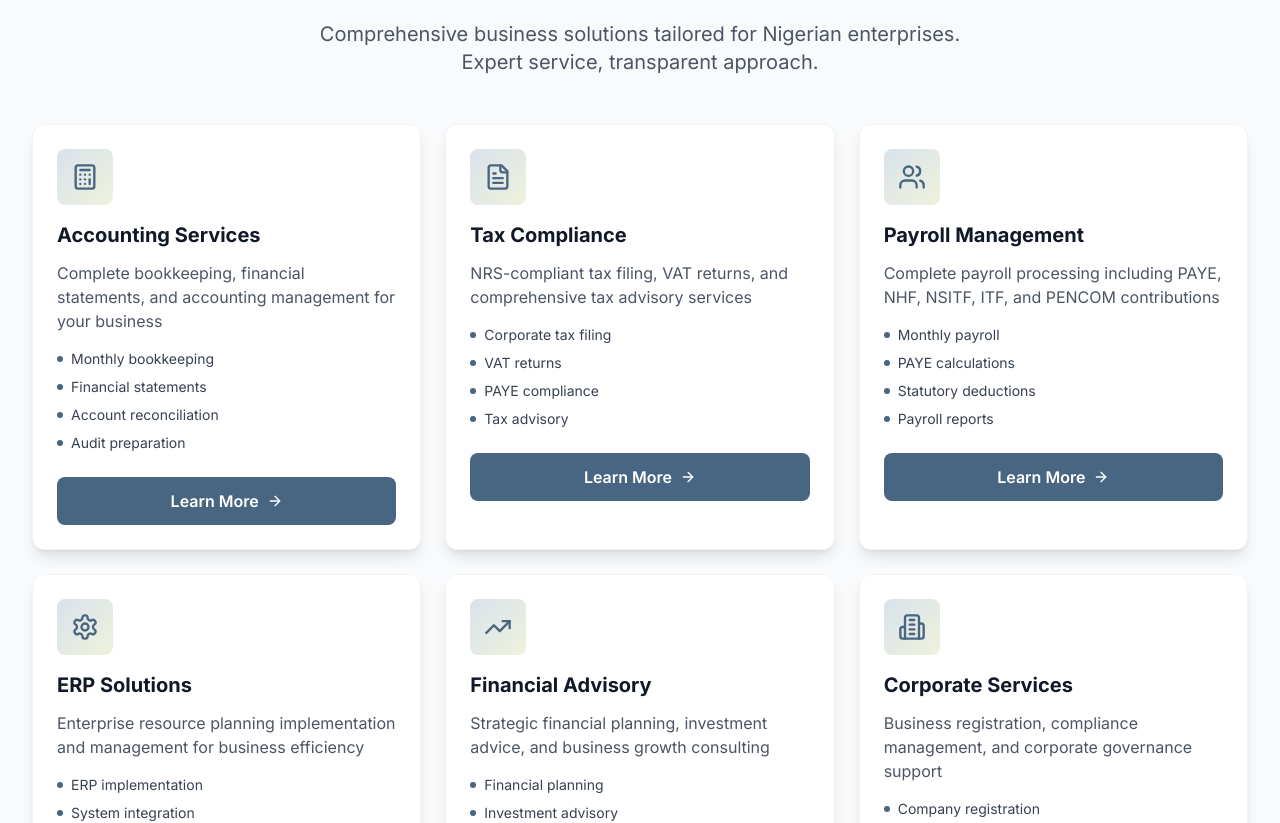
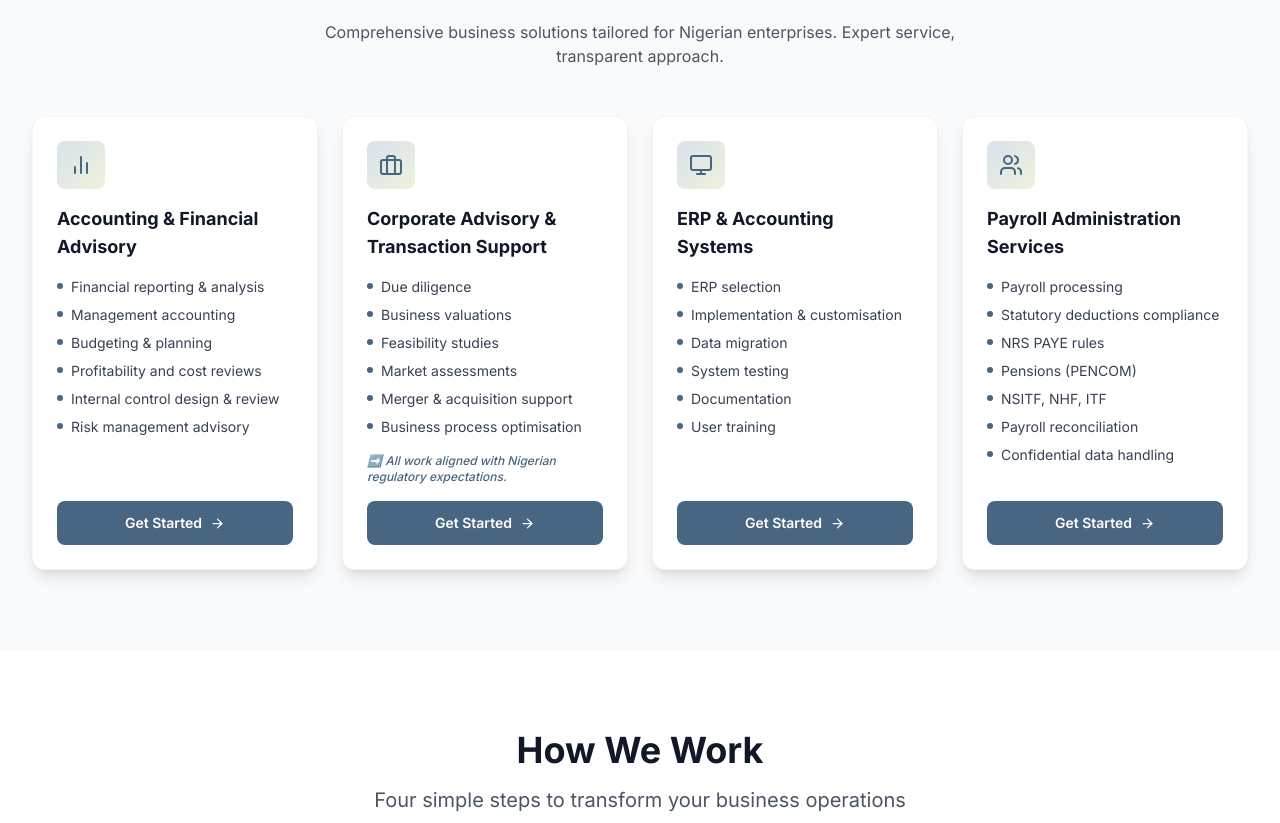
Before and after one commit to darlculus/poder-consulting-website, a Next.js app: page / in a window 1280 px wide. Shown: the part 1664-2487 px from the top of the page. Built offline with nearby package versions, Linux system fonts and the light colour scheme; a web font is replaced by a local one.

Commit message:
removed the why choose poder consulting section

```diff
--- a/src/app/page.tsx
+++ b/src/app/page.tsx
@@ -7,7 +7,6 @@ import AboutUs from '@/components/sections/AboutUs'
 import ServicesCarousel from '@/components/sections/ServicesCarousel'
 import HowItWorks from '@/components/sections/HowItWorks'
 import Values from '@/components/sections/Values'
-import Comparison from '@/components/sections/Comparison'
 import TargetUsers from '@/components/sections/TargetUsers'
 import FAQs from '@/components/sections/FAQs'
 import ContactForm from '@/components/sections/ContactForm'
@@ -27,7 +26,6 @@ export default function Home() {
         <ServicesCarousel />
         <HowItWorks />
         <Values />
-        <Comparison />
         <TargetUsers />
         <FAQs />
         <ContactForm />
--- a/src/components/sections/ServicesCarousel.tsx
+++ b/src/components/sections/ServicesCarousel.tsx
@@ -1,48 +1,67 @@
 'use client'
 
-import { motion } from 'framer-motion'
-import { Calculator, FileText, Users, Settings, TrendingUp, Building2, ArrowRight } from 'lucide-react'
-import Link from 'next/link'
+import { useState } from 'react'
+import { motion, AnimatePresence } from 'framer-motion'
+import { BarChart2, Briefcase, Monitor, Users, ArrowRight, ChevronLeft, ChevronRight } from 'lucide-react'
 
-export default function ServicesCarousel() {
 const services = [
   {
-      icon: Calculator,
-      title: 'Accounting Services',
-      description: 'Complete bookkeeping, financial statements, and accounting management for your business',
-      features: ['Monthly bookkeeping', 'Financial statements', 'Account reconciliation', 'Audit preparation'],
+    icon: BarChart2,
+    title: 'Accounting & Financial Advisory',
+    features: [
+      'Financial reporting & analysis',
+      'Management accounting',
+      'Budgeting & planning',
+      'Profitability and cost reviews',
+      'Internal control design & review',
+      'Risk management advisory',
+    ],
   },
   {
-      icon: FileText,
-      title: 'Tax Compliance',
-      description: 'NRS-compliant tax filing, VAT returns, and comprehensive tax advisory services',
-      features: ['Corporate tax filing', 'VAT returns', 'PAYE compliance', 'Tax advisory'],
+    icon: Briefcase,
+    title: 'Corporate Advisory & Transaction Support',
+    features: [
+      'Due diligence',
+      'Business valuations',
+      'Feasibility studies',
+      'Market assessments',
+      'Merger & acquisition support',
+      'Business process optimisation',
+    ],
+    note: 'All work aligned with Nigerian regulatory expectations.',
+  },
+  {
+    icon: Monitor,
+    title: 'ERP & Accounting Systems',
+    features: [
+      'ERP selection',
+      'Implementation & customisation',
+      'Data migration',
+      'System testing',
+      'Documentation',
+      'User training',
+    ],
   },
   {
     icon: Users,
-      title: 'Payroll Management',
-      description: 'Complete payroll processing including PAYE, NHF, NSITF, ITF, and PENCOM contributions',
-      features: ['Monthly payroll', 'PAYE calculations', 'Statutory deductions', 'Payroll reports'],
-    },
-    {
-      icon: Settings,
-      title: 'ERP Solutions',
-      description: 'Enterprise resource planning implementation and management for business efficiency',
-      features: ['ERP implementation', 'System integration', 'Process automation', 'Training & support'],
-    },
-    {
-      icon: TrendingUp,
-      title: 'Financial Advisory',
-      description: 'Strategic financial planning, investment advice, and business growth consulting',
-      features: ['Financial planning', 'Investment advisory', 'Cash flow management', 'Growth strategies'],
-    },
-    {
-      icon: Building2,
-      title: 'Corporate Services',
-      description: 'Business registration, compliance management, and corporate governance support',
-      features: ['Company registration', 'Compliance monitoring', 'Corporate governance', 'Legal documentation'],
+    title: 'Payroll Administration Services',
+    features: [
+      'Payroll processing',
+      'Statutory deductions compliance',
+      'NRS PAYE rules',
+      'Pensions (PENCOM)',
+      'NSITF, NHF, ITF',
+      'Payroll reconciliation',
+      'Confidential data handling',
+    ],
   },
 ]
+
+export default function ServicesCarousel() {
+  const [current, setCurrent] = useState(0)
+
+  const prev = () => setCurrent((c) => (c - 1 + services.length) % services.length)
+  const next = () => setCurrent((c) => (c + 1) % services.length)
 
   return (
     <section id="services" className="py-20 bg-gray-50">
@@ -55,48 +74,103 @@ export default function ServicesCarousel() {
           className="text-center mb-12"
         >
           <h2 className="text-4xl font-bold mb-4">Our Business Services</h2>
-          <p className="text-xl text-gray-600 max-w-2xl mx-auto">
+          <p className="text-gray-600 max-w-2xl mx-auto">
             Comprehensive business solutions tailored for Nigerian enterprises. Expert service, transparent approach.
           </p>
         </motion.div>
 
-        <div className="grid md:grid-cols-2 lg:grid-cols-3 gap-6">
+        {/* Desktop: 4 cards in a row */}
+        <div className="hidden lg:grid lg:grid-cols-4 gap-6">
           {services.map((service, index) => (
+            <ServiceCard key={index} service={service} index={index} />
+          ))}
+        </div>
+
+        {/* Mobile/Tablet: carousel */}
+        <div className="lg:hidden">
+          <div className="relative overflow-hidden">
+            <AnimatePresence mode="wait">
               <motion.div
-              key={index}
+                key={current}
+                initial={{ opacity: 0, x: 60 }}
+                animate={{ opacity: 1, x: 0 }}
+                exit={{ opacity: 0, x: -60 }}
+                transition={{ duration: 0.4 }}
+              >
+                <ServiceCard service={services[current]} index={current} />
+              </motion.div>
+            </AnimatePresence>
+          </div>
+
+          <div className="flex items-center justify-center gap-4 mt-8">
+            <button
+              onClick={prev}
+              className="w-10 h-10 rounded-full bg-white shadow-md flex items-center justify-center text-primary-600 hover:bg-primary-50 transition-colors"
+              aria-label="Previous"
+            >
+              <ChevronLeft size={20} />
+            </button>
+            <div className="flex gap-2">
+              {services.map((_, i) => (
+                <button
+                  key={i}
+                  onClick={() => setCurrent(i)}
+                  className={`h-2 rounded-full transition-all duration-300 ${i === current ? 'w-6 bg-primary-600' : 'w-2 bg-gray-300'}`}
+                  aria-label={`Go to slide ${i + 1}`}
+                />
+              ))}
+            </div>
+            <button
+              onClick={next}
+              className="w-10 h-10 rounded-full bg-white shadow-md flex items-center justify-center text-primary-600 hover:bg-primary-50 transition-colors"
+              aria-label="Next"
+            >
+              <ChevronRight size={20} />
+            </button>
+          </div>
+        </div>
+      </div>
+    </section>
+  )
+}
+
+function ServiceCard({ service, index }: { service: typeof services[0]; index: number }) {
+  return (
+    <motion.div
       initial={{ opacity: 0, y: 20 }}
       whileInView={{ opacity: 1, y: 0 }}
       transition={{ duration: 0.5, delay: index * 0.1 }}
       viewport={{ once: true }}
-              className="bg-white rounded-xl p-6 shadow-lg hover:shadow-2xl transition-all duration-300 border border-gray-100 hover:border-primary-200 group"
+      className="bg-white rounded-xl p-6 shadow-lg hover:shadow-2xl transition-all duration-300 border border-gray-100 hover:border-primary-200 group flex flex-col"
     >
-              <div className="w-14 h-14 bg-gradient-to-br from-primary-100 to-accent-100 rounded-lg flex items-center justify-center mb-4 group-hover:scale-110 transition-transform">
-                <service.icon className="text-primary-600" size={28} />
+      <div className="w-12 h-12 bg-gradient-to-br from-primary-100 to-accent-100 rounded-lg flex items-center justify-center mb-4 group-hover:scale-110 transition-transform flex-shrink-0">
+        <service.icon className="text-primary-600" size={24} />
       </div>
 
-              <h3 className="text-xl font-bold mb-3">{service.title}</h3>
-              <p className="text-gray-600 mb-4">{service.description}</p>
+      <h3 className="text-lg font-bold mb-4">{service.title}</h3>
 
-              <ul className="space-y-2 mb-6">
+      <ul className="space-y-2 mb-4 flex-1">
         {service.features.map((feature, i) => (
-                  <li key={i} className="flex items-center text-sm text-gray-700">
-                    <span className="w-1.5 h-1.5 bg-primary-600 rounded-full mr-2"></span>
+          <li key={i} className="flex items-start text-sm text-gray-700">
+            <span className="w-1.5 h-1.5 bg-primary-600 rounded-full mr-2 mt-1.5 flex-shrink-0"></span>
             {feature}
           </li>
         ))}
       </ul>
 
-              <Link
+      {service.note && (
+        <p className="text-xs text-primary-600 font-medium italic mb-4">
+          ➡️ {service.note}
+        </p>
+      )}
+
+      <a
         href="#contact"
-                className="flex items-center justify-center gap-2 w-full py-3 bg-primary-600 hover:bg-primary-700 text-white font-semibold rounded-lg transition-colors group-hover:gap-3"
+        className="flex items-center justify-center gap-2 w-full py-3 bg-primary-600 hover:bg-primary-700 text-white font-semibold rounded-lg transition-colors text-sm mt-auto"
       >
-                Learn More
-                <ArrowRight size={16} />
-              </Link>
+        Get Started
+        <ArrowRight size={15} />
+      </a>
     </motion.div>
-          ))}
-        </div>
-      </div>
-    </section>
   )
 }
```
Lines whose indentation alone changed are shown as unchanged.
